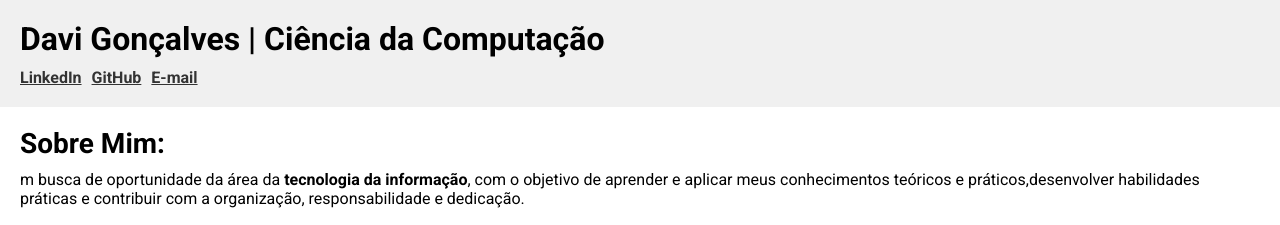
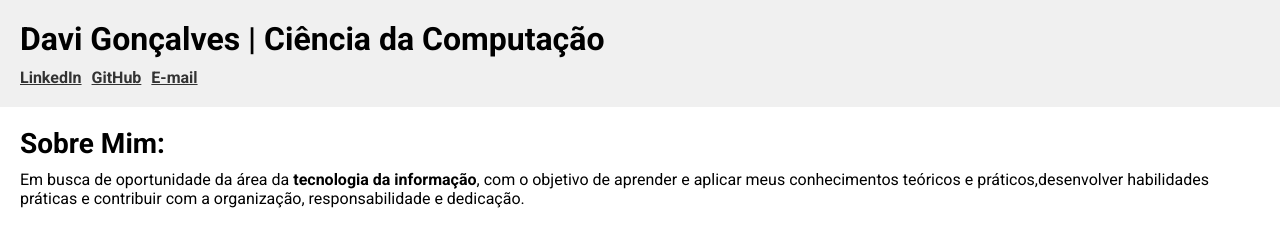
Before and after one commit to davigop/Portifolio, a plain HTML site: page index.html in a window 1280 px wide. Shown: the top 225 px of the page. Drawn offline with Linux system fonts and the light colour scheme.

Commit message:
portifolio

```diff
--- a/index.html
+++ b/index.html
@@ -21,7 +21,7 @@
         <!--Sobre mim-->
         <section id="sobre-mim">
             <h2>Sobre Mim:</h2>
-            <p>m busca de oportunidade da área da <strong>tecnologia da informação</strong>, com o objetivo de aprender e aplicar meus conhecimentos teóricos e práticos,desenvolver habilidades práticas e contribuir com a organização, responsabilidade e dedicação.</p>
+            <p>Em busca de oportunidade da área da <strong>tecnologia da informação</strong>, com o objetivo de aprender e aplicar meus conhecimentos teóricos e práticos,desenvolver habilidades práticas e contribuir com a organização, responsabilidade e dedicação.</p>
         </section>
         <!--Habilidades-->
         <section id="skills">
```
